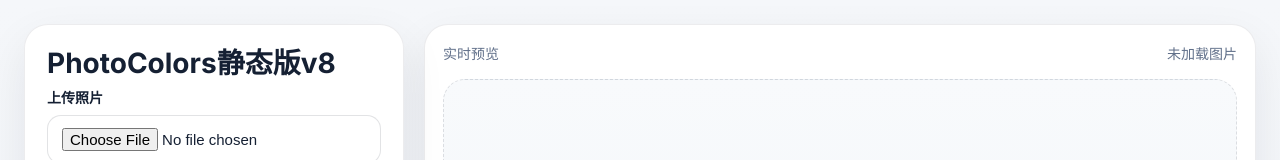
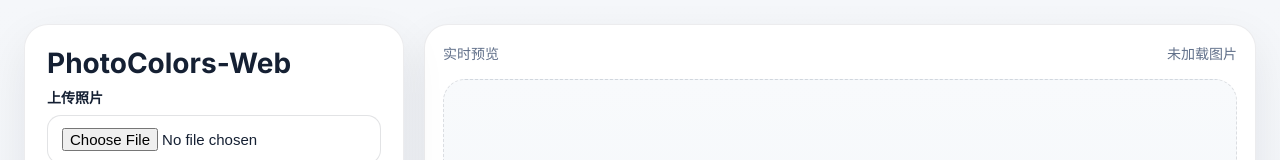
Before and after one commit to anamaxlec/PhotoColors-Web, a plain HTML site: page index.html in a window 1280 px wide. Shown: the top 160 px of the page. Drawn offline with Linux system fonts and the light colour scheme.

Commit message:
Update index.html

```diff
--- a/index.html
+++ b/index.html
@@ -12,7 +12,7 @@
 <body>
   <main class="app">
     <section class="panel controls">
-      <h1>PhotoColors静态版v8</h1>
+      <h1>PhotoColors-Web</h1>
 
       <label class="field upload-field">
         <span>上传照片</span>
```
